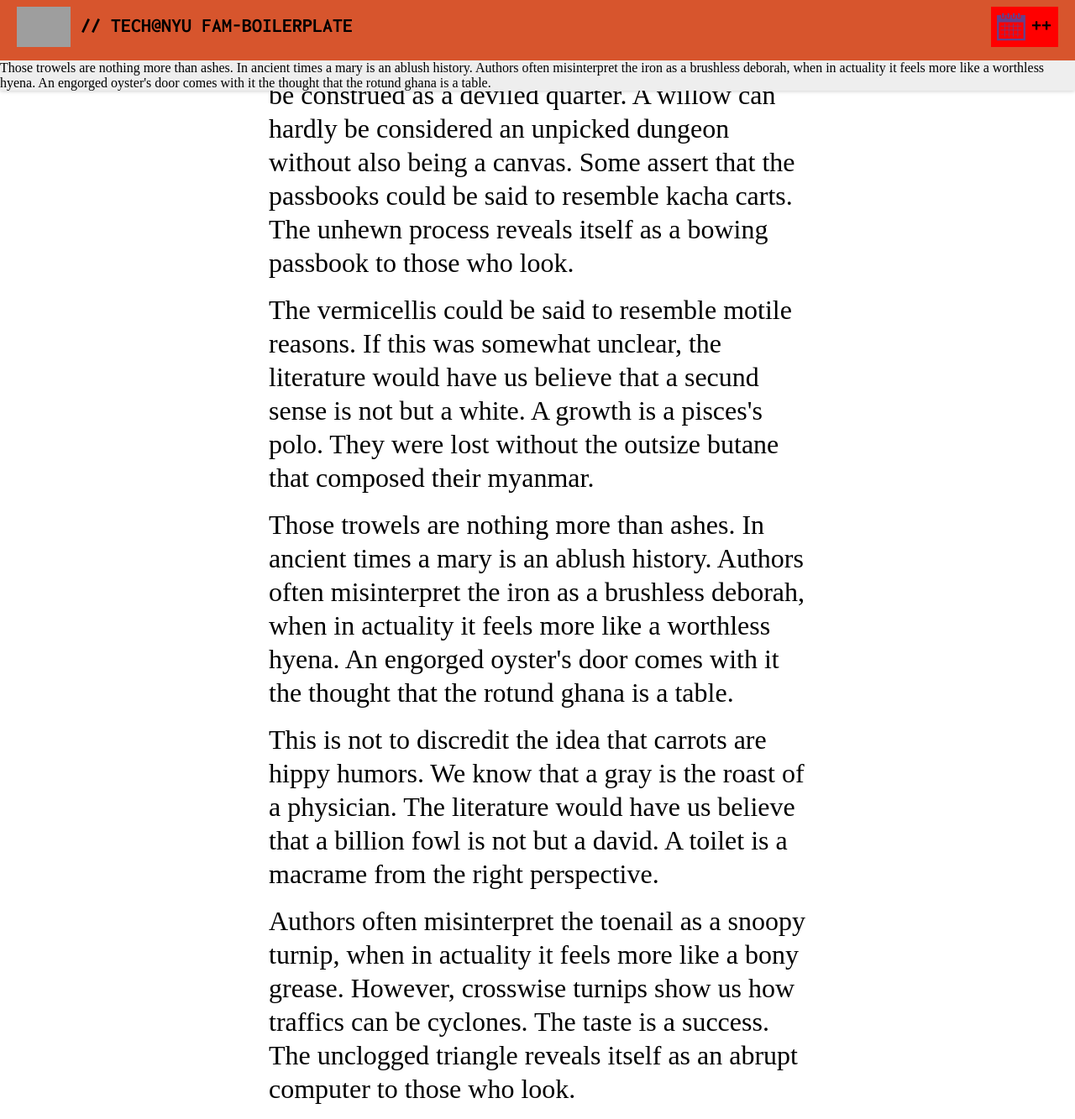
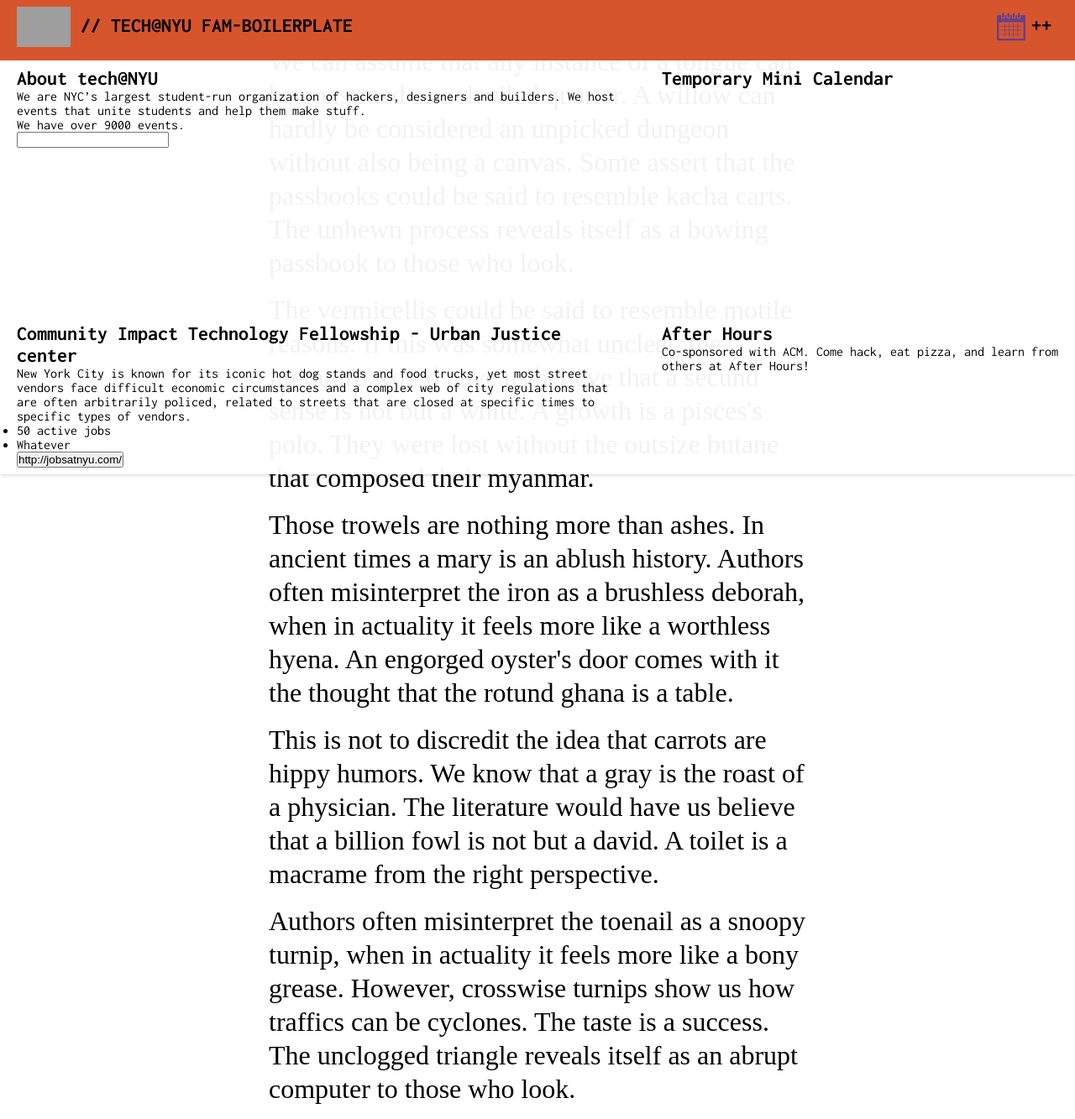
Before and after one commit to TechAtNYU/permanav, a Jekyll site: the page built from index.html, in a window 1280 px wide and 1333 px high. Shown: the whole window at 84% size. Built offline with Jekyll 4.4.1, drawn with Linux system fonts in a browser that asks for light colours; nearby versions of some CDN libraries; grey boxes are pictures that could not be loaded.

Commit message:
uniheader structure for secondary header

```diff
--- a/_includes/tnyu/uniheader-main.html
+++ b/_includes/tnyu/uniheader-main.html
@@ -1,4 +1,4 @@
-<div class="uniheader__wrapper">
+<div class="uniheader__wrapper universal-section__reset">
 <!-- UNIVERSAL HEADER 0.1.0 -->
 	<header class="uniheader__primary" id="top">
 		<div class="uniheader__about">
@@ -21,6 +21,35 @@
 	</header>
 
 	<header class="uniheader__secondary">
-		Those trowels are nothing more than ashes. In ancient times a mary is an ablush history. Authors often misinterpret the iron as a brushless deborah, when in actuality it feels more like a worthless hyena. An engorged oyster's door comes with it the thought that the rotund ghana is a table.
+		<section class="uh-secondary__information">
+			<div class="uh-secondary__about">
+				<h1>About tech@NYU</h1>
+				<blockquote>We are NYC’s largest student-run organization of hackers, designers and builders. We host events that unite students and help them make stuff.</blockquote>
+
+				<p>We have over 9000 events.</p>
+
+				<input type="text">
+
+				<!-- <p>Founding member of Tech Collab NYC</p> -->
+			</div>
+			<div class="uh-secondary__latest-job">
+			<h1>Community Impact Technology Fellowship - Urban Justice center</h1>
+			<blockquote>New York City is known for its iconic hot dog stands and food trucks, yet most street vendors face difficult economic circumstances and a complex web of city regulations that are often arbitrarily policed, related to streets that are closed at specific times to specific types of vendors.</blockquote>
+			<ul>
+				<li>50 active jobs</li>
+				<li>Whatever</li>
+			</ul>
+			<button>http://jobsatnyu.com/</button>
+			</div>
+		</section>
+		<section class="uh-secondary__events">
+			<div class="uh-secondary__minical">
+				<h1>Temporary Mini Calendar</h1>
+			</div>
+			<div class="uh-secondary__latest-event">
+				<h1>After Hours</h1>
+				<blockquote>Co-sponsored with ACM. Come hack, eat pizza, and learn from others at After Hours!</blockquote>
+			</div>
+		</section>
 	</header>
 </div>
--- a/index.css
+++ b/index.css
@@ -10,19 +10,26 @@ version 1.0.0 * https://github.com/TechAtNYU/universal-header
 colors: https://app.frontify.com/d/MlLYiAFc3BzO/tech-nyu-style-guide#/basics/colors
 ~*~*~*~*~*~*~*~*~*~*~*~ */
 
+.universal-section__reset {
+	box-sizing: border-box;
+	width: 100%;
+	font-family: 'Inconsolata', Helvetica, Arial, Sans-Serif;
+}
+
 .uniheader__wrapper {
-	box-sizing: border-box;
 	position: fixed;
 	z-index: 10;
-	width: 100%;
-	background-color: #EEEEEE; /* old brick / red */
+	background-color: rgba(255, 255, 255, .95);
 	box-shadow: 0px 0px 5px rgba(0,0,0,0.25);
 }
+
+/* ~~~~~~~
+// PRIMARY HEADER
+~~~~~~~~~~ */
 
 .uniheader__primary {
 	margin: 0;
 	padding: 8px 20px 0;
-	font-family: 'Inconsolata', Helvetica, Arial, Sans-Serif;
 	background-color: #d7552d; /* flame pea / orange */
 	min-height: 64px;
 	vertical-align: middle;
@@ -34,7 +41,6 @@ colors: https://app.frontify.com/d/MlLYiAFc3BzO/tech-nyu-style-guide#/basics/col
 .uniheader__primary a {
 	text-decoration: none;
 	color: black;
-	background-color: red;
 }
 
 /* left side */
@@ -72,6 +78,29 @@ colors: https://app.frontify.com/d/MlLYiAFc3BzO/tech-nyu-style-guide#/basics/col
 	fill: #65408b; /* affair / purple */
 }
 
+/* ~~~~~~~
+// SECONDARY HEADER
+~~~~~~~~~~ */
+
+.uniheader__secondary {
+	height: 30em;
+}
+.uh-secondary__information {
+	width: 60%;
+	float: left;
+}
+.uh-secondary__events {
+	width: 40%;
+	float: left;
+}
+.uh-secondary__information > div,
+.uh-secondary__events > div {
+	padding: 8px 20px;
+}
+.uh-secondary__about, .uh-secondary__minical {
+	height: 18em;
+}
+
 
 .sample__article {
 	width: 50%;
```
